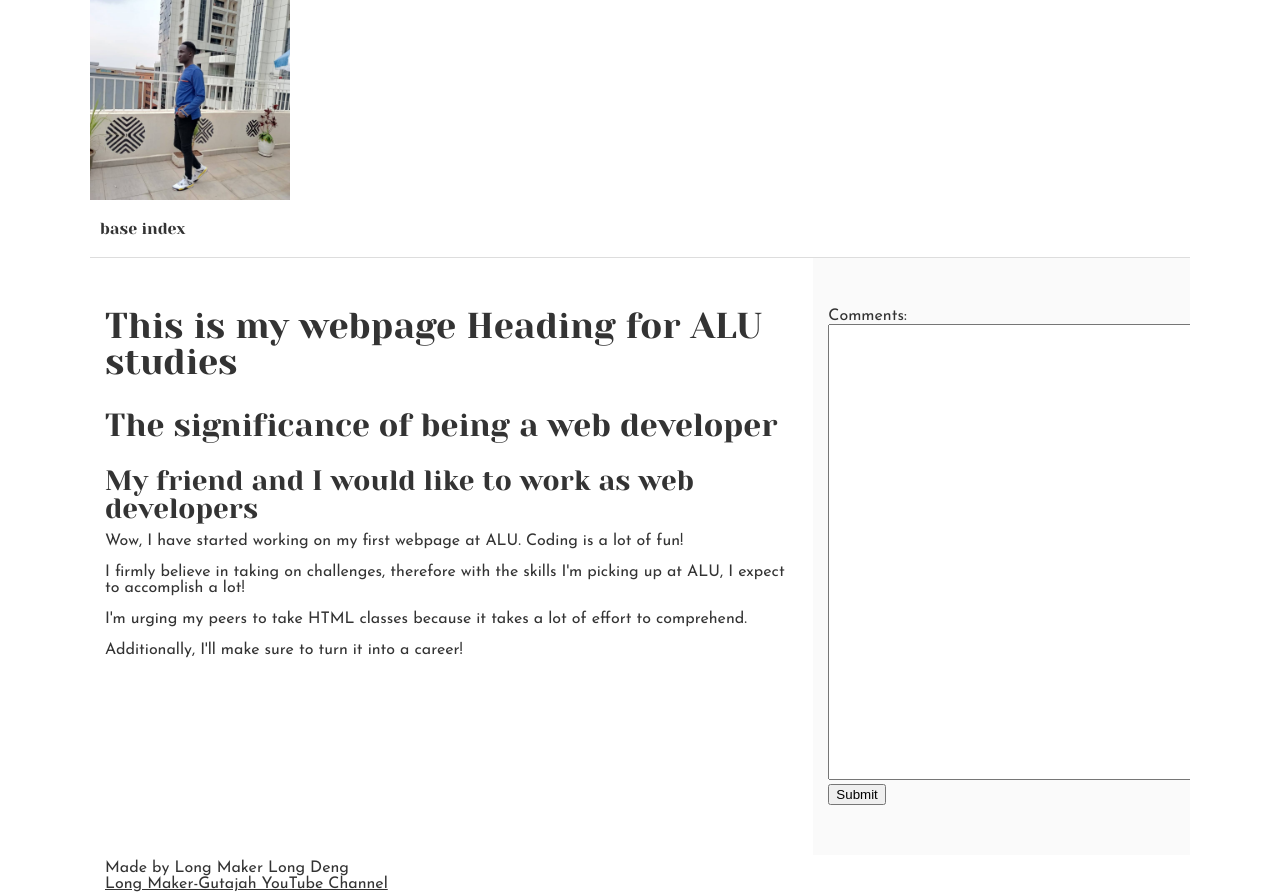
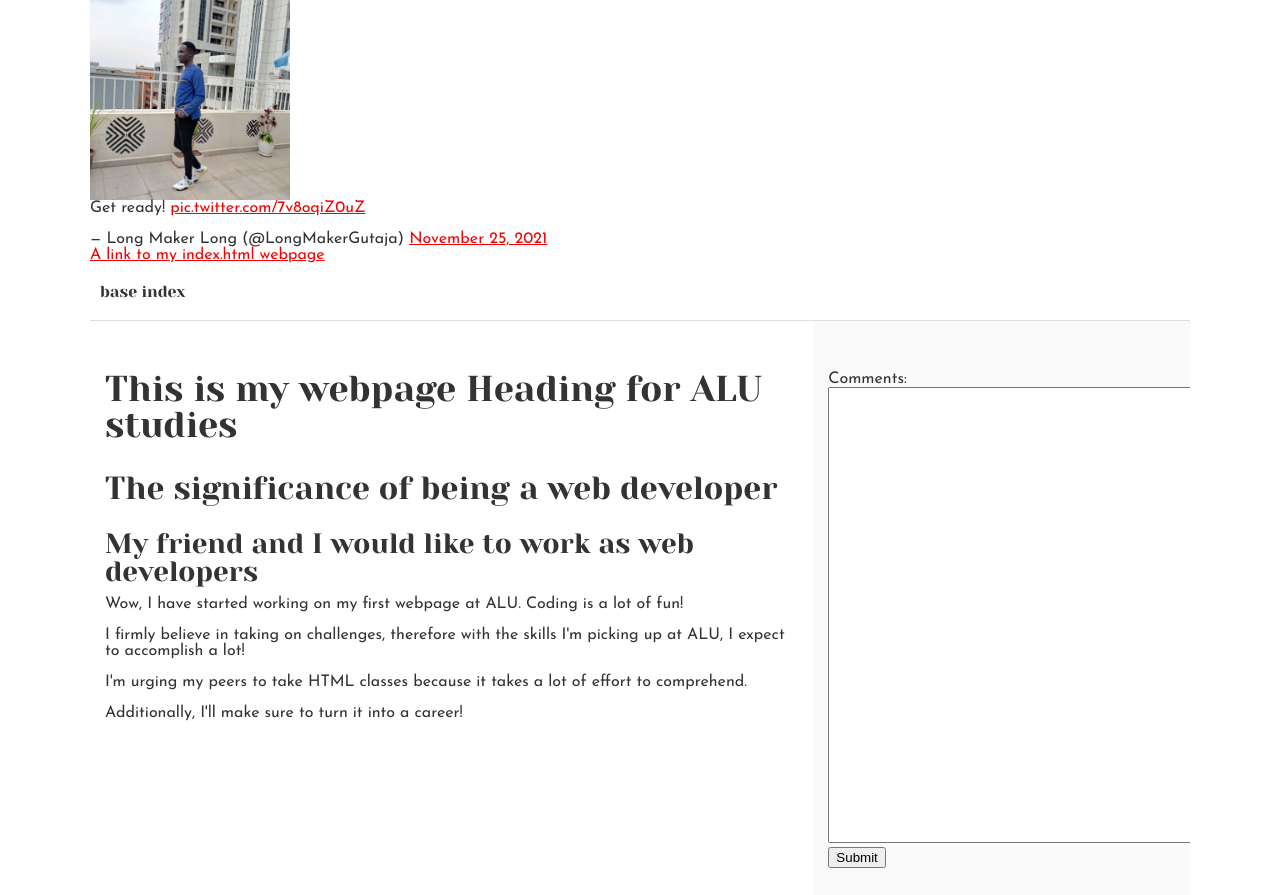
Before and after one commit to longmaker2/alu-web-development, a plain HTML site: page css_basic/tweets.html in a window 1280 px wide. Shown: the top 895 px of the page. Drawn offline with Linux system fonts and the light colour scheme; files whose address does not match are found by name.

Commit message:
updated files

```diff
--- a/css_basic/tweets.html
+++ b/css_basic/tweets.html
@@ -10,6 +10,8 @@
     <body>
 
             <img src="C:\Users\longm\Desktop\ALU_COURSEWORK\alu-web-development\My Profile Picture.jpg" width="200" height="200" alt="Profile picture">
+            <blockquote class="twitter-tweet"><p lang="en" dir="ltr">Get ready! <a href="https://t.co/7v8oqiZ0uZ">pic.twitter.com/7v8oqiZ0uZ</a></p>&mdash; Long Maker Long (@LongMakerGutaja) <a href="https://twitter.com/LongMakerGutaja/status/1463730087656931329?ref_src=twsrc%5Etfw">November 25, 2021</a></blockquote> <script async src="https://platform.twitter.com/widgets.js" charset="utf-8"></script>
+            <a href="https://github.com/longmaker2/alu-web-development/blob/main/html_basic/index.html">A link to my index.html webpage</a>
 
         <header>
             <ul>
```
